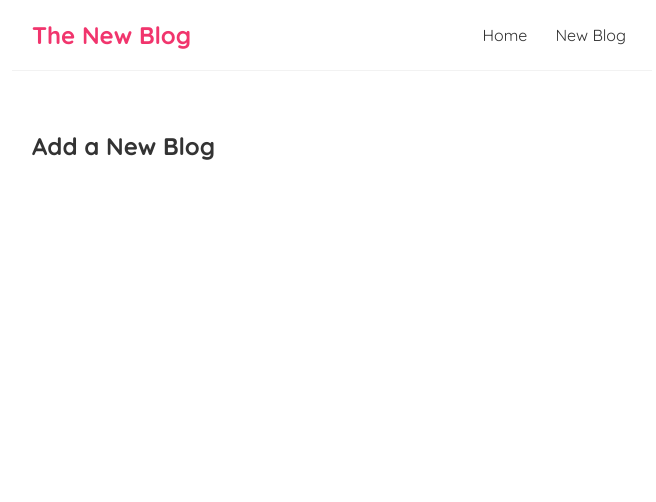
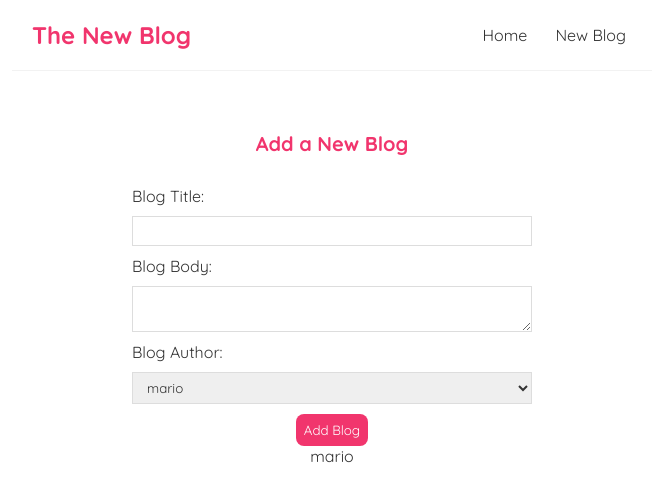
Before and after one commit to JakGi/workshop, a React (Create React App) app in the folder React.js/moja-aplikacja/: page /create in a window 1280 px wide. Shown: the top 502 px of the page, without its empty margins (308-964 px from the left). Built offline with nearby package versions, Linux system fonts and the light colour scheme.

Commit message:
Controlled Inputs (forms)

```diff
--- a/React.js/moja-aplikacja/src/Create.js
+++ b/React.js/moja-aplikacja/src/Create.js
@@ -1,9 +1,33 @@
+import { useState } from "react";
+
 const Create = () => {
-    return (
-        <div className="create">
-            <h2>Add a New Blog</h2>
-        </div>
-      );
-}
+  const [title, setTitle] = useState('');
+  const [body, setBody] = useState('');
+  const [author, setAuthor] = useState('mario');
+
+  return (
+    <div className="create">
+      <h2>Add a New Blog</h2>
+      <form>
+        <label>Blog Title:</label>
+        <input type="text" required value={title} onChange={(e) => setTitle(e.target.value)} />
+        <label>Blog Body:</label>
+        <textarea required value={body} onChange={(e) => setBody(e.target.value)}></textarea>
+        <label>Blog Author:</label>
+        <select
+        value={author}
+        onChange={(e) => setAuthor(e.target.value)}
+        >
+          <option value="mario">mario</option>
+          <option value="yoshi">yoshi</option>
+        </select>
+        <button>Add Blog</button>
+        <p>{title}</p>
+        <p>{body}</p>
+        <p>{author}</p>
+      </form>
+    </div>
+  );
+};
 
 export default Create;
--- a/React.js/moja-aplikacja/src/index.css
+++ b/React.js/moja-aplikacja/src/index.css
@@ -67,3 +67,35 @@
   border-radius: 8px;
   cursor: pointer;
 }
+
+/* create new blog form */
+.create {
+  max-width: 400px;
+  margin: 0 auto;
+  text-align: center;
+}
+.create label {
+  text-align: left;
+  display: block;
+}
+.create h2 {
+  font-size: 20px;
+  color: #f1356d;
+  margin-bottom: 30px;
+}
+.create input, .create textarea, .create select {
+  width: 100%;
+  padding: 6px 10px;
+  margin: 10px 0;
+  border: 1px solid #ddd;
+  box-sizing: border-box;
+  display: block;
+}
+.create button {
+  background: #f1356d;
+  color: #fff;
+  border: 0;
+  padding: 8px;
+  border-radius: 8px;
+  cursor: pointer;
+}
```
